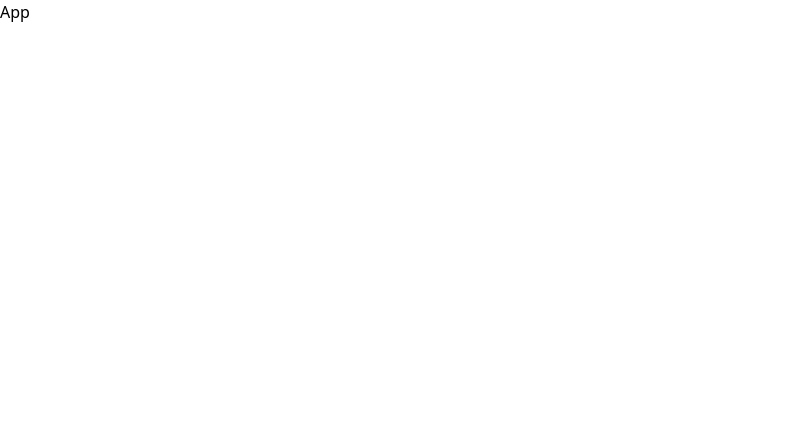
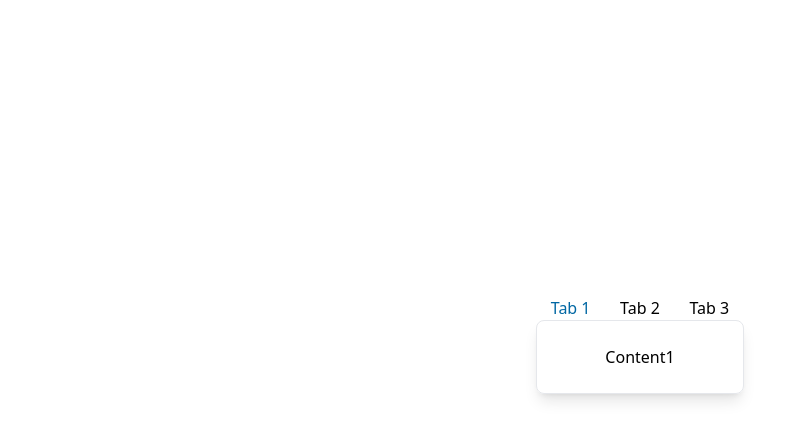
Before and after one commit to woowacourse/layout-component, a React (Vite) app: page / in a window 1280 px wide. Shown: the top 440 px of the page, without its empty margins (0-807 px from the left). Built offline with nearby package versions, Linux system fonts and the light colour scheme.

Commit message:
feat: 사용예시

```diff
--- a/src/App.tsx
+++ b/src/App.tsx
@@ -1,5 +1,23 @@
+import TabLayout from './lib/components/TabLayout';
+
 function App() {
-  return <div>App</div>;
+  return (
+    <div className='flex h-screen items-center justify-center'>
+      <div className='h-52 w-52'>
+        <TabLayout tabs={['Tab 1', 'Tab 2', 'Tab 3']} tabPosition='top' activeButtonColor='#0067A3'>
+          <div className='flex h-full items-center justify-center rounded-lg border p-6 shadow-lg'>
+            Content1
+          </div>
+          <div className='flex h-full items-center justify-center rounded-lg border p-6 shadow-lg'>
+            Content2
+          </div>
+          <div className='flex h-full items-center justify-center rounded-lg border p-6 shadow-lg'>
+            Content3
+          </div>
+        </TabLayout>
+      </div>
+    </div>
+  );
 }
 
 export default App;
```
